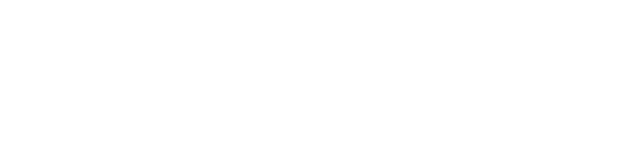
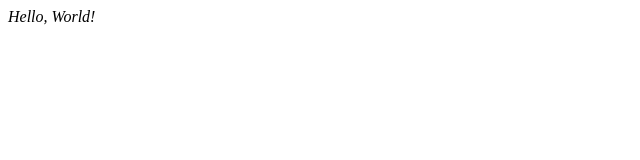
Before and after one commit to AirAssaultApplication/AirAssaultApplication, a plain HTML site: page index.html in a window 1280 px wide. Shown: the whole page, without its empty margins (0-640 px from the left). Drawn offline with Linux system fonts and the light colour scheme.

Commit message:
Update index.html

```diff
--- a/index.html
+++ b/index.html
@@ -2,7 +2,7 @@
 <html lang="en">
     <head>
     </head>
-
+    <i>Hello, World!</i>
     <body>
     </body>
 </html>
```
